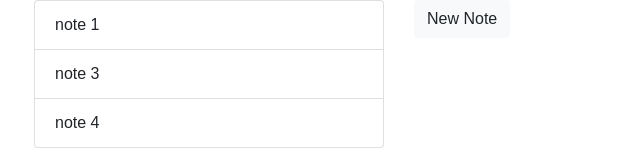
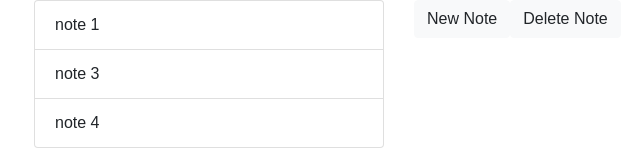
Before and after one commit to thongphamduy/my-note, a React (Create React App) app: page / in a window 1280 px wide. Shown: the top 160 px of the page, without its empty margins (51-691 px from the left). Built offline with nearby package versions, Linux system fonts and the light colour scheme.

Commit message:
done delete note (#4)
* done delete note

```diff
--- a/src/components/menu.js
+++ b/src/components/menu.js
@@ -1,13 +1,15 @@
 import React from 'react';
 import PropTypes from 'prop-types';
 
-const Menu = ({ onAddNewNote }) => (
+const Menu = ({ onAddNewNote, onDeleteNote }) => (
   <div>
     <button type="button" className="btn btn-light" onClick={onAddNewNote}>New Note</button>
+    <button type="button" className="btn btn-light" onClick={onDeleteNote}>Delete Note</button>
   </div>
 );
 
 Menu.propTypes = {
   onAddNewNote: PropTypes.func.isRequired,
+  onDeleteNote: PropTypes.func.isRequired,
 };
 export default Menu;
--- a/src/containers/container.js
+++ b/src/containers/container.js
@@ -38,6 +38,15 @@ export default class Container extends React.Component {
     })
   }
 
+  handleDeleteNote = () => {
+    const { notes, selectedNoteId } = this.state;
+    const remainNotes = notes.filter(note => note.id !== selectedNoteId);
+    this.setState({
+      notes: remainNotes,
+      selectedNoteId: null,
+    })
+  }
+
   onUpdateNote = (value, id, type) => {
     const notes = this.state.notes;
     const updatingNoteIndex = notes.findIndex(note => note.id === id);
@@ -58,7 +67,7 @@ export default class Container extends React.Component {
           <NoteList list = {notes} onClick={this.handleOnClick}/>
         </div>
         <div className="col-sm-8">
-          <Menu onAddNewNote={this.handleAddNewNote}/>
+          <Menu onAddNewNote={this.handleAddNewNote} onDeleteNote={this.handleDeleteNote}/>
           {noteToDisplay && <Note note={noteToDisplay} onUpdateNote={this.onUpdateNote}/>}
         </div>
       </div>
```
